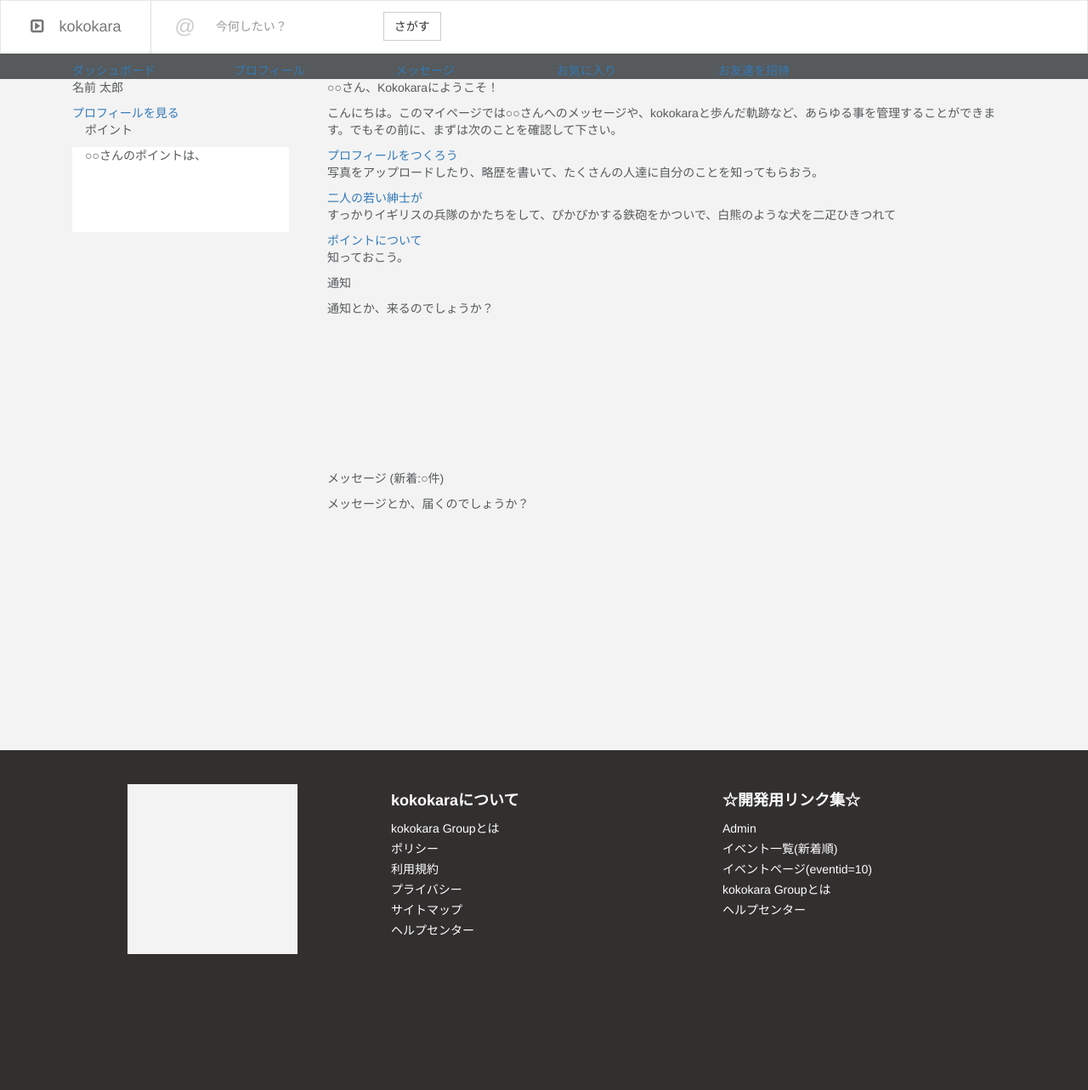
After one commit to obakekuchibiru/kokokara, a CakePHP app: the page made by app/View/Students/myNote.ctp in a window 1280 px wide. The commit adds this page. Shown: the whole page at 85% size. Run offline with PHP 8.4 and a stand-in for CakePHP, Linux system fonts and the light colour scheme; the template is opened without the code that fills it, so the values that code supplies are empty; some libraries are stand-ins or nearby versions; some web fonts are replaced.

Commit message:
意味なしコミット

```diff
--- a/app/View/Students/index.ctp
+++ b/app/View/Students/index.ctp
@@ -15,8 +15,8 @@
         <div class="container-fluid top-1-cnts">
           <div class="raw">
             <div class="col-sm-8 col-sm-offset-2" style="text-align:center;">
-              <h1>おかえりっす。</h1>
-              <h3>ちょっと、ラッコかわいい。いってらっしゃい。</h3>
+              <h1>welcome-title</h1>
+              <h3>welcome-contents welcome-contents welcome-contents</h3>
               <p><button type="button" class="btn btn-secondary btn-on-img">ご利用方法</button></p>
             </div>
           </div>
--- /dev/null
+++ b/app/View/Students/myNote.ctp
@@ -0,0 +1,109 @@
+<? $this->Html->css('user-page.min.css', null, array('inline' => false)) ?>
+<div id="main-container" style="background:#f3f3f3;">
+    <div id="mypage-tabs" class="hidden-xs">
+        <div class="container nopadding-vw" style="background:#565a5c;">
+            <div class="raw">
+                <div class="container">
+                    <div class="raw">
+                        <ul>
+                            <li class="col-sm-2"><a href="#">ダッシュボード</a></li>
+                            <li class="col-sm-2"><a href="#">プロフィール</a></li>
+                            <li class="col-sm-2"><a href="#">メッセージ</a></li>
+                            <li class="col-sm-2"><a href="#">お気に入り</a></li>
+                            <li class="col-sm-2"><a href="#">お友達を招待</a></li>
+                        </ul>
+                    </div>
+                </div>
+             </div>
+        </div>
+    </div>
+    <div id="mypage-cnts-dashboard">
+        <div class="container nopadding-vw">
+          <div class="raw">
+            <div class="container">
+              <div class="raw">
+                <!-- サイドバー開始 -->
+                <div class="col-sm-3 dashboard-sidebar hidden-xs nopadding">
+                  <div class="raw clearfix dash-elm">
+                    <div class="col-sm-12 main-profile">
+                      <div class="profile-pic" >
+
+                      </div>
+                      <div class="main-profile-name">
+                        <p>名前 太郎</p>
+                        <a href="#">プロフィールを見る</a><br>
+
+                      </div>
+                    </div>
+                  </div>
+                  <div class="raw clearfix dash-elm" style="padding-left:15px;padding-right:15px;">
+                    <div class="col-sm-12 title-bar">
+                      <p>ポイント</p>
+                    </div>
+                    <div class="col-sm-12 sidebar-point" style="background:#ffffff;height:100px;">
+                      <p>○○さんのポイントは、</p>
+                    </div>
+
+                  </div>
+                </div>
+                <!-- サイドバー終了 -->
+
+                <!--　メインバー開始 -->
+                <div class="col-sm-9 dashboard-mainbar">
+                  <div class="raw clearfix dash-elm">
+                    <div class="col-xs-12 title-bar">
+                      <p>○○さん、Kokokaraにようこそ！</p>
+                    </div>
+                    <div class="col-xs-12 dash-article">
+                      <p>
+                        こんにちは。このマイページでは○○さんへのメッセージや、kokokaraと歩んだ軌跡など、あらゆる事を管理することができます。でもその前に、まずは次のことを確認して下さい。
+                      </p>
+                      <p>
+                        <a href="#">プロフィールをつくろう</a>
+                        <br>写真をアップロードしたり、略歴を書いて、たくさんの人達に自分のことを知ってもらおう。
+                      </p>
+                      <p>
+                        <a href="#">二人の若い紳士が</a>
+                        <br>すっかりイギリスの兵隊のかたちをして、ぴかぴかする鉄砲をかついで、白熊のような犬を二疋ひきつれて
+                      </p>
+                      <p>
+                        <a href="#">ポイントについて</a>
+                        <br>知っておこう。
+                      </p>
+                    </div>
+                  </div>
+                  <div class="raw clearfix dash-elm">
+                    <div class="col-xs-12 title-bar">
+                      <p>通知</p>
+                    </div>
+                    <div class="col-xs-12 dash-article">
+                      <div style="height:200px;">
+                        <p>
+                          通知とか、来るのでしょうか？
+                        </p>
+                      </div>
+                    </div>
+                  </div>
+                  <div class="raw clearfix dash-elm">
+                    <div class="col-xs-12 title-bar">
+                      <p>メッセージ (新着:○件)</p>
+                    </div>
+                    <div class="col-xs-12 dash-article" style="height:300px;">
+                      <p>
+                        メッセージとか、届くのでしょうか？
+                      </p>
+                    </div>
+                  </div>
+
+
+
+
+                </div>
+                 <!-- メインバー終了 -->
+              </div>
+            </div>
+          </div>
+
+        </div>
+    </div>
+</div>
```
